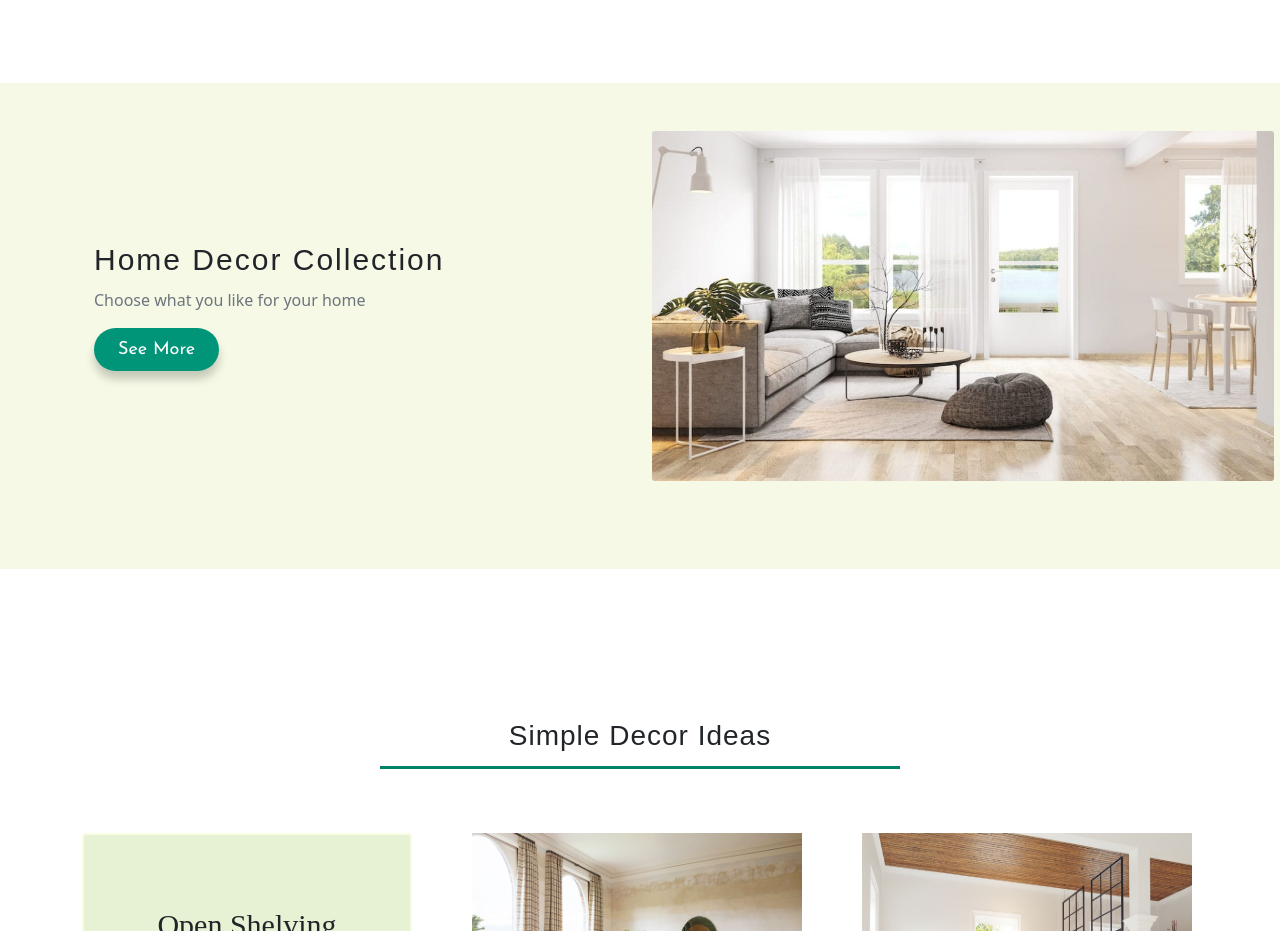
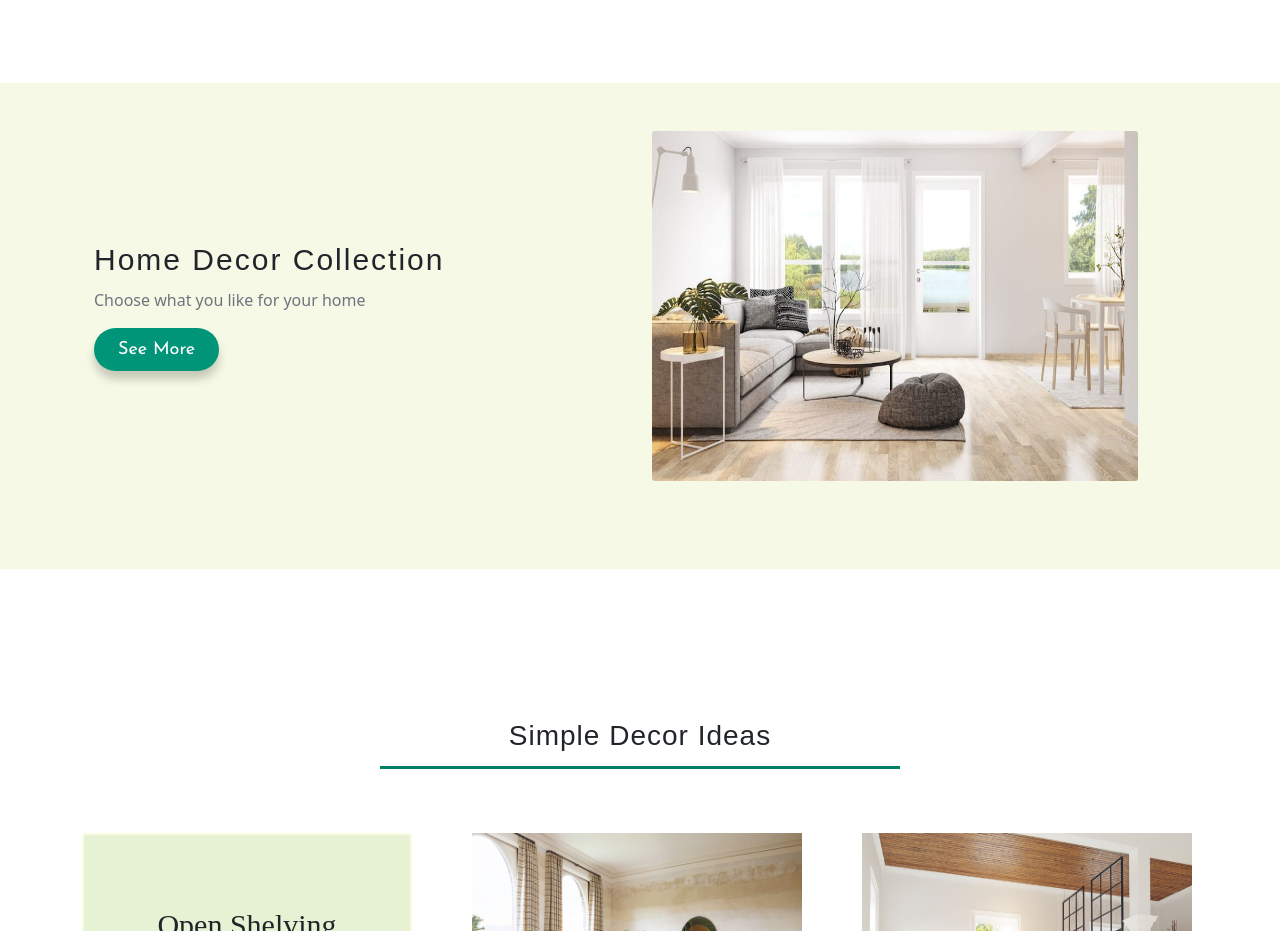
Before and after one commit to Sara-M5/Home-Decoration, a React (Create React App) app: page /home in a window 1280 px wide. Shown: the part 3880-4811 px from the top of the page. Built offline with nearby package versions, Linux system fonts and the light colour scheme; a web font is replaced by a local one.

Commit message:
Update Collection.css

```diff
--- a/src/parts/collection/Collection.css
+++ b/src/parts/collection/Collection.css
@@ -1,7 +1,10 @@
 .collection {
     background-color: #f5f9e5;
 }
+
 .collection-img {
+    width: 100%;
+    background-size: cover;
     height: 350px;
     border-radius: 3px;
 
```
